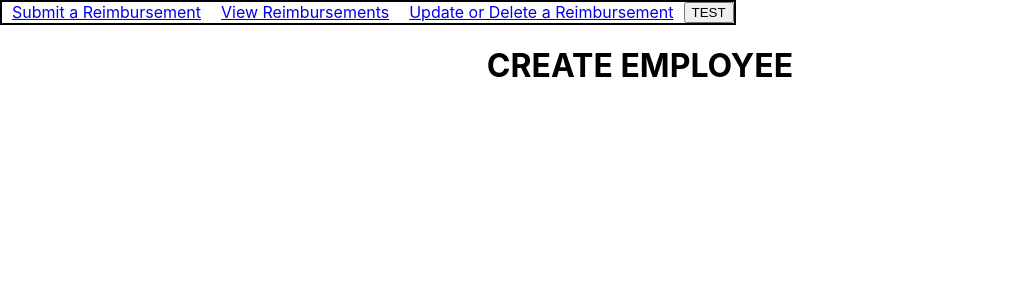
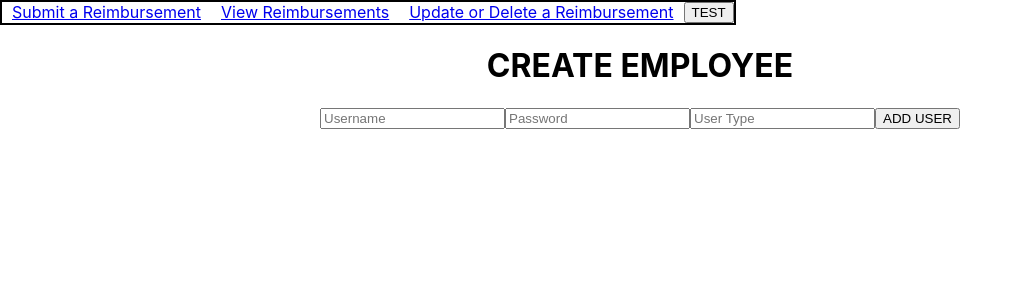
Before and after one commit to 230306-RubyOnRail/Tyler_Christian_ProjectOne_FrontEnd, a React (Create React App) app in the folder front_end/: page /add-user in a window 1280 px wide. Shown: the top 300 px of the page, without its empty margins (0-1023 px from the left). Built offline with nearby package versions, Linux system fonts and the light colour scheme.

Commit message:
Added files

```diff
--- a/front_end/src/App.tsx
+++ b/front_end/src/App.tsx
@@ -10,6 +10,10 @@ import { CreateEmployee } from './components/CreateEmployee';
 import { EditReimbursement } from './components/EditReimbursement';
 import { Navbar } from './components/Navbar';
 import {User} from './models/users'
+import { AddUser } from './components/AddUser';
+import { UpdateReimbursement } from './components/UpdateReimbursement';
+import { SubmitReimbursement } from './components/SubmitReimbursement';
+
 
 //update = https://github.com/230306-RubyOnRail/Tyler_Christian_ProjectOne_FrontEnd
 function App() {
@@ -38,8 +42,9 @@ function App() {
         <Route path = '/Employee' element={<Employee/>}/>
         <Route path = '/Management' element={<Manager/>}/>
         <Route path = '/view-reimbursements' element = {<ViewReimbursements/>}/>
-        <Route path = '/update-reimbursement' element={<EditReimbursement/>}/>
-        <Route path = '/add-user' element={<CreateEmployee/>}/>
+        <Route path = '/add-user' element={<AddUser />}/>
+        <Route path = '/update-reimbursement/:id' element={<UpdateReimbursement/>}/>
+        <Route path = '/submit-reimbursement' element={<SubmitReimbursement/>}/>
       </Routes>
       </BrowserRouter>
     </div>
--- a/front_end/src/components/AddUser.tsx
+++ b/front_end/src/components/AddUser.tsx
@@ -28,7 +28,7 @@ export function AddUser() {
                 'Content-Type': 'application/json'
             },
             body: JSON.stringify({
-                username: username,
+                user_name: username,
                 user_password: password,
                 user_type: userType
             })
--- a/front_end/src/components/SubmitReimbursement.tsx
+++ b/front_end/src/components/SubmitReimbursement.tsx
@@ -32,7 +32,6 @@ export function SubmitReimbursement() {
   return (
     <div>
       <h1>Submit Reimbursement</h1>
-      <Navbar />
       <input type="text" placeholder="Enter Reimbursement Amount:" onChange={handleReimbursementChange} />
       <input type="text" placeholder="Enter Reimbursement Reason:" onChange={handleReimbursementReasonChange} />
       <button onClick={handleAddUserClick}>Submit Reimbursement</button>
```
